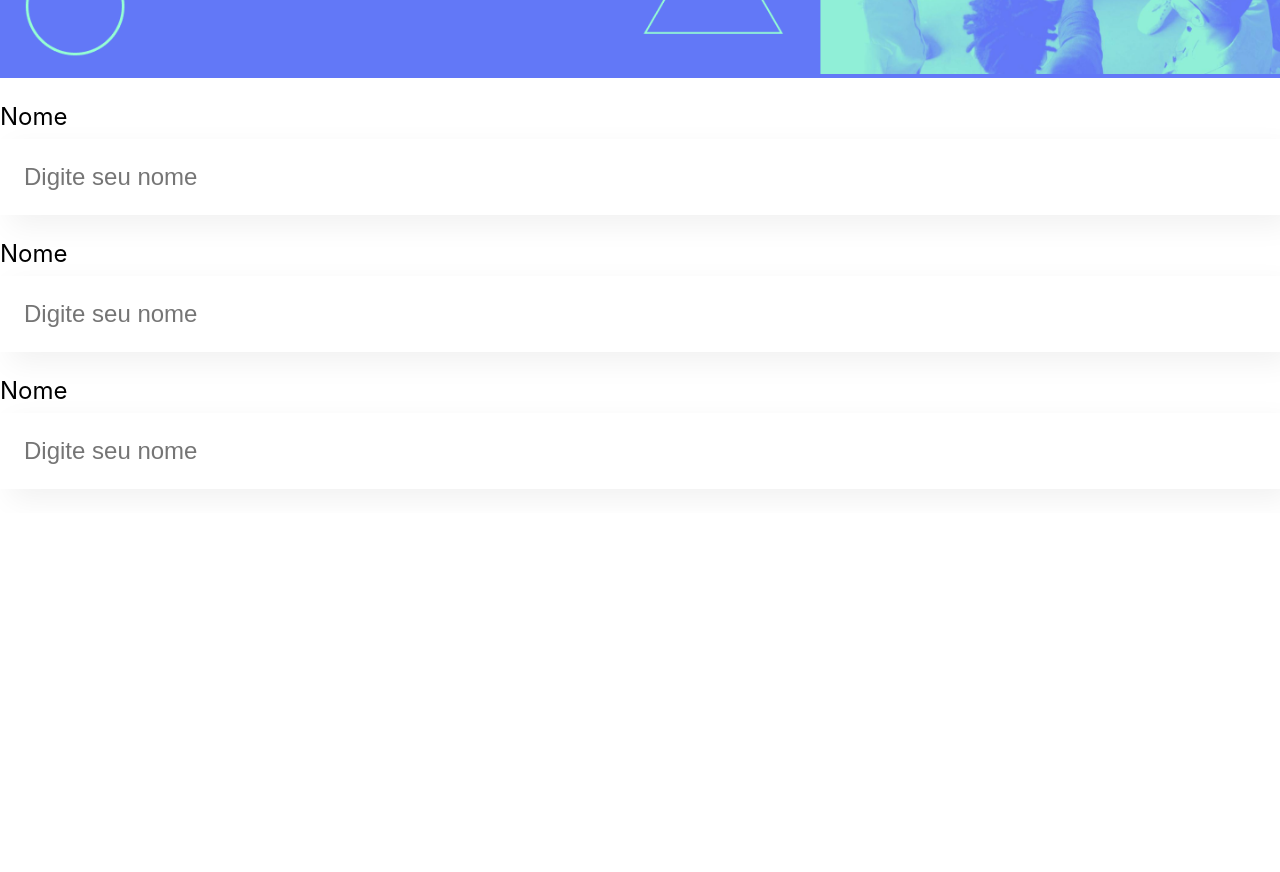
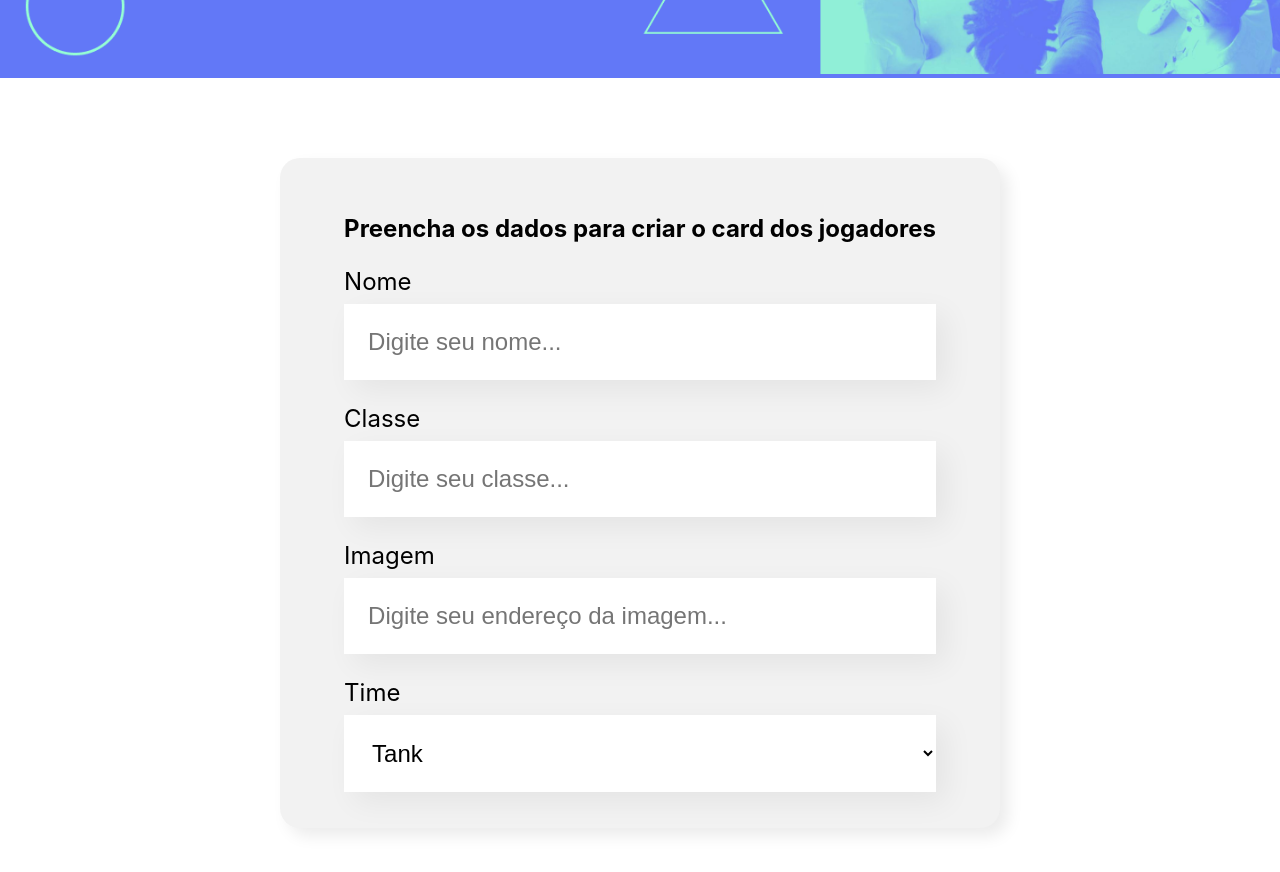
Before and after one commit to alanalveses/organo, a React (Create React App) app: page / in a window 1280 px wide. Shown: the part 420-1292 px from the top of the page. Before the commit the page ends 933 px from the top, so only its background shows below. Built offline with nearby package versions, Linux system fonts and the light colour scheme.

Commit message:
Criando form e manipulando com o dom com a função map

```diff
--- a/src/App.js
+++ b/src/App.js
@@ -1,13 +1,12 @@
 import Banner from './componentes/Banner';
-import CampoTexto from './componentes/CampoTexto';
+import Formulario from './componentes/Formulario';
 
 function App() {
   return (
     <div className="App">
       <Banner />
-      <CampoTexto/>
-      <CampoTexto/>
-      <CampoTexto/>
+      <Formulario/>
+
     </div>
   );
 }
--- a/src/componentes/CampoTexto/index.js
+++ b/src/componentes/CampoTexto/index.js
@@ -1,10 +1,15 @@
 import './CampoTexto.css'
 
-const CampoTexto = () => {
+const CampoTexto = (props) => {
+
+    const placeholderModificada = `${props.placeholder}...`
+
     return (
         <div className="campo-texto">
-            <label>Nome</label>
-            <input placeholder='Digite seu nome'/>
+            <label>
+                {props.label}
+            </label>
+            <input placeholder={placeholderModificada}/>
         </div>
     )
 
--- /dev/null
+++ b/src/componentes/Formulario/Formulario.css
@@ -0,0 +1,13 @@
+.formulario {
+    display: flex;
+    justify-content: center;
+    margin: 80px 0;
+}
+
+.formulario form {
+    max-width: 80%;
+    background-color: #f2f2f2;
+    border-radius: 20px;
+    padding: 36px 64px;
+    box-shadow: 8px 8px 16px rgba(0, 0, 0, 0.08);
+}
--- /dev/null
+++ b/src/componentes/Formulario/index.js
@@ -0,0 +1,29 @@
+import CampoTexto from '../CampoTexto'
+import ListaSuspensa from '../ListaSuspensa'
+import './Formulario.css'
+
+
+const Formulario = () => {
+    const times =[
+        'Tank',
+        'Atirador',
+        'Mago',
+        'Assassino',
+        'Suporte',
+        'Soldado'
+    ]
+    return(
+        <section className='formulario'>
+            <form>
+                <h2>Preencha os dados para criar o card dos jogadores</h2>
+            <CampoTexto label="Nome" placeholder='Digite seu nome'/>
+            <CampoTexto label="Classe" placeholder='Digite seu classe'/>
+            <CampoTexto label="Imagem" placeholder='Digite seu endereço da imagem'/>
+            <ListaSuspensa label="Time" itens={times} />
+            </form>
+        </section>
+    )
+
+}
+
+export default Formulario
--- /dev/null
+++ b/src/componentes/ListaSuspensa/ListaSuspensa.css
@@ -0,0 +1,15 @@
+.lista-suspensa label{
+    display: block;
+    margin-bottom: 8px;
+    font-size: 24px;
+}
+
+.lista-suspensa select {
+    background-color: #fff;
+    box-shadow: 10px 10px 30px rgba(0, 0, 0, 0.06);
+    width: 100%;
+    border: none;
+    font-size: 24px;
+    padding: 24px;
+    box-sizing: border-box;
+}
--- /dev/null
+++ b/src/componentes/ListaSuspensa/index.js
@@ -0,0 +1,17 @@
+import './ListaSuspensa.css'
+
+const ListaSuspensa = (props) => {
+    return (
+        <div className='lista-suspensa'>
+            <label>
+                {props.label}
+            </label>
+            <select>
+                {props.itens.map(item => {
+                return <option key={item}>{item}</option>})}
+            </select>
+        </div>
+    )
+}
+
+export default ListaSuspensa
```
Also changed, not shown: 1 other file (tests, documents, lock files or other folders).
